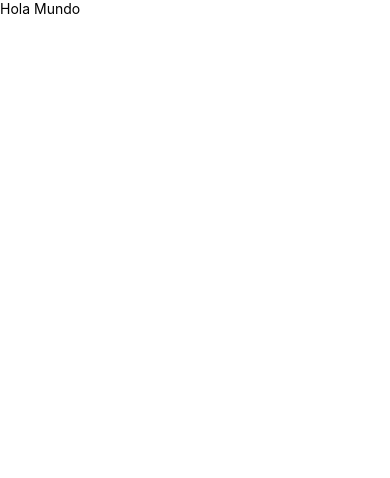
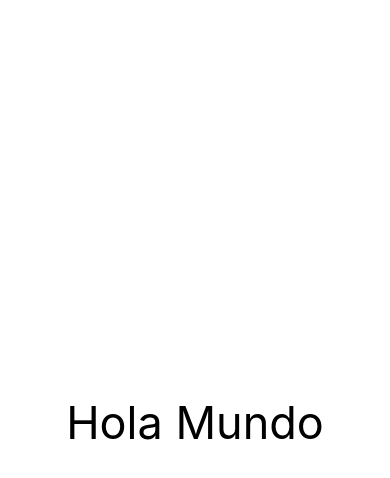
Before and after one commit to Cristaldo-Fiorela/React-Native-Udemy, a React Native app in the folder 02-PrimerProyecto/: screen / in a window 390 px wide. Shown: the top 478 px of the page. Built offline with nearby package versions, Linux system fonts and the light colour scheme.

Commit message:
practicando elementos y estilos de native

```diff
--- a/02-PrimerProyecto/App.tsx
+++ b/02-PrimerProyecto/App.tsx
@@ -1,10 +1,18 @@
 import React from 'react';
-import { View, Text} from 'react-native';
+import { View, Text } from 'react-native';
 
 const App = () => {
   return (
-    <View>
-      <Text>Hola Mundo</Text>
+    <View style={{
+      flex: 1,
+      justifyContent: 'center',
+    }}>
+      <Text style={{
+        fontSize: 45,
+        textAlign: 'center',
+      }}>
+        Hola Mundo
+      </Text>
     </View>
   )
 }
```
